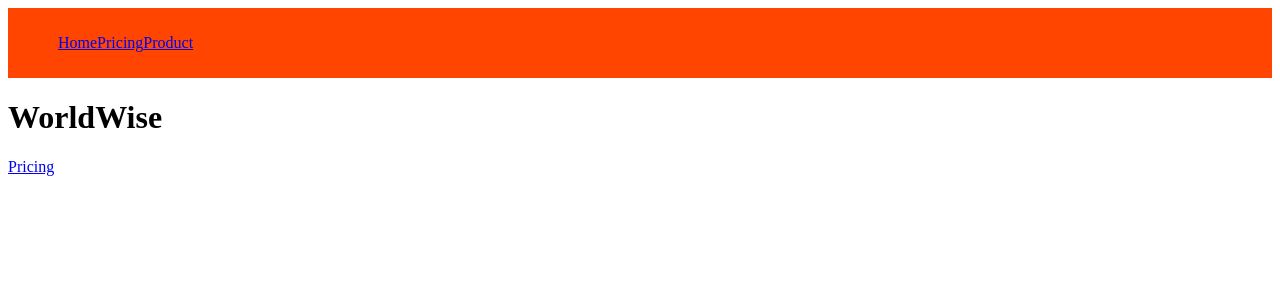
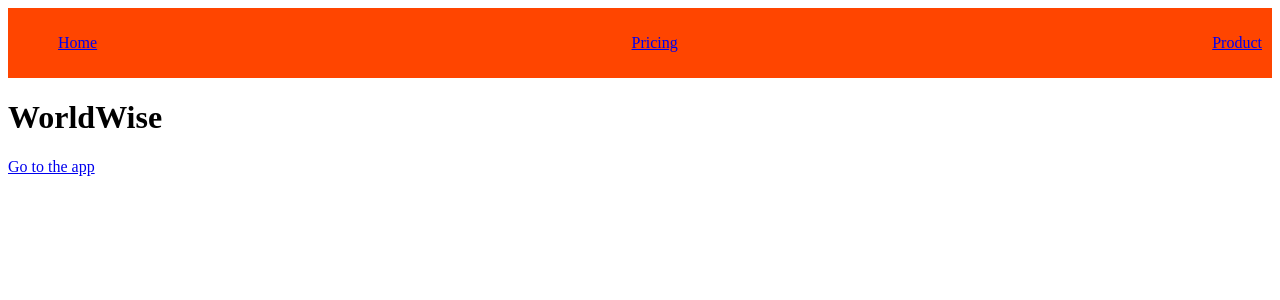
Before and after one commit to codejordy25/11-worldwise, a React (Vite) app: page / in a window 1280 px wide. Shown: the top 300 px of the page. Built offline with nearby package versions, Linux system fonts and the light colour scheme.

Commit message:
Create the AppLayout and Link to Homepage with AppLayout ref

```diff
--- a/src/App.jsx
+++ b/src/App.jsx
@@ -3,6 +3,7 @@ import { BrowserRouter, Routes, Route } from "react-router-dom";
 import Homepage from "./pages/Homepage";
 import Product from "./pages/Product";
 import Pricing from "./pages/Pricing";
+import AppLayout from "./pages/AppLayout";
 import PageNotFound from "./pages/PageNotFound";
 
 function App() {
@@ -11,8 +12,9 @@ function App() {
       <BrowserRouter>
         <Routes>
           <Route path="/" element={<Homepage />} />
-          <Route path="/Product" element={<Product />} />
-          <Route path="/Pricing" element={<Pricing />} />
+          <Route path="Product" element={<Product />} />
+          <Route path="Pricing" element={<Pricing />} />
+          <Route path="AppLayout" element={<AppLayout />} />
           <Route path="*" element={<PageNotFound />} />
         </Routes>
       </BrowserRouter>
--- a/src/components/PageNav.module.css
+++ b/src/components/PageNav.module.css
@@ -6,4 +6,5 @@
 .nav ul {
   display: flex;
   list-style: none;
+  justify-content: space-between;
 }
--- /dev/null
+++ b/src/pages/AppLayout.jsx
@@ -0,0 +1,7 @@
+//Il s'agit de la page de mise en page principale de l'application
+
+function AppLayout() {
+  return <div>Bienvenue dans la mise en page de l'application!</div>;
+}
+
+export default AppLayout;
--- a/src/pages/Homepage.jsx
+++ b/src/pages/Homepage.jsx
@@ -7,7 +7,7 @@ function Homepage() {
       <PageNav />
       <h1>WorldWise</h1>
 
-      <Link to="/Pricing">Pricing</Link>
+      <Link to="/AppLayout">Go to the app</Link>
     </div>
   );
 }
```
